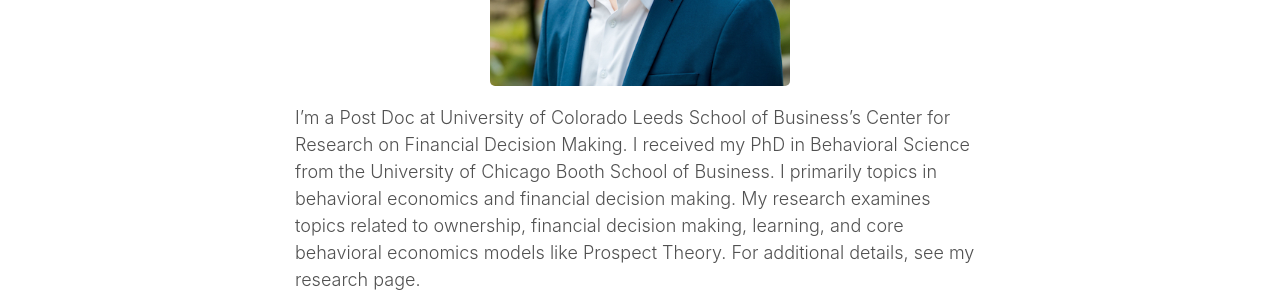
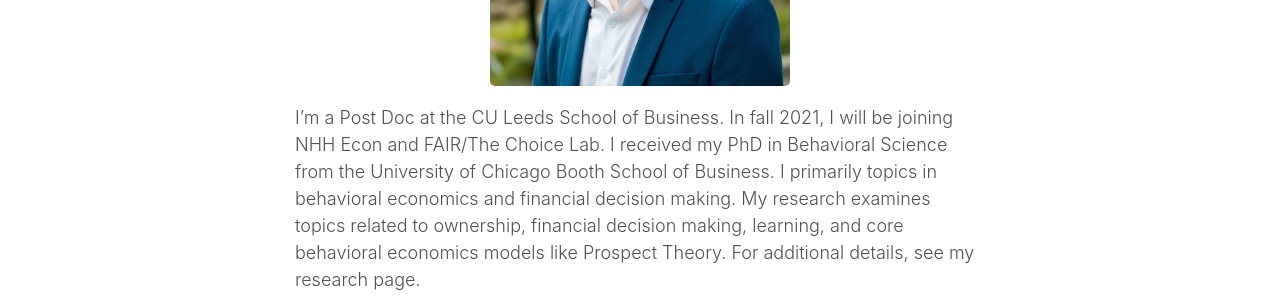
Before and after one commit to shirshma/shirshma.github.io, a Jekyll site: the page built from index.md, in a window 1280 px wide. Shown: the part 271-571 px from the top of the page. Built offline with Jekyll 4.4.1, drawn with Linux system fonts in a browser that asks for light colours.

Commit message:
Update index.md

```diff
--- a/index.md
+++ b/index.md
@@ -5,7 +5,7 @@ description: Who am I?
 
 <p align="center"><img src="public/sdh_headshot copy.jpg" alt="headshot" width="300" ></p>
 
-I’m a Post Doc at University of Colorado Leeds School of Business's Center for Research on Financial Decision Making. I received my PhD in Behavioral Science from the University of Chicago Booth School of Business. I primarily topics in behavioral economics and financial decision making. My research examines topics related to ownership, financial decision making, learning, and core behavioral economics models like Prospect Theory. For additional details, see my research page.
+I’m a Post Doc at the CU Leeds School of Business. In fall 2021, I will be joining NHH Econ and FAIR/The Choice Lab. I received my PhD in Behavioral Science from the University of Chicago Booth School of Business. I primarily topics in behavioral economics and financial decision making. My research examines topics related to ownership, financial decision making, learning, and core behavioral economics models like Prospect Theory. For additional details, see my research page.
 
 <p> Prior to starting my PhD, I worked at RAND in Boston doing health services research. I graduated from Swarthmore College in 2013.
 
```
